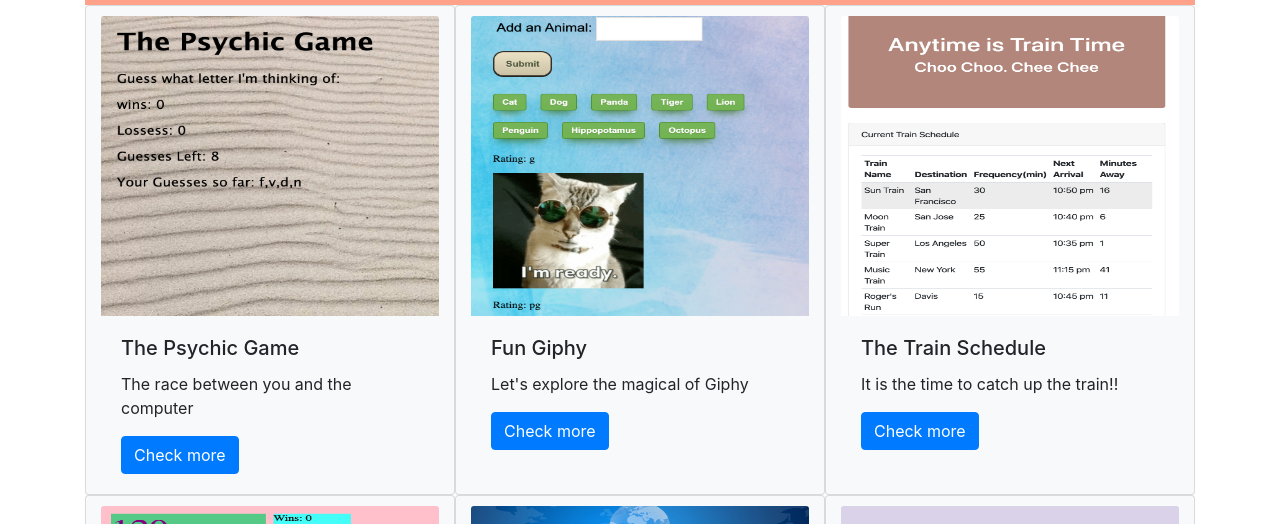
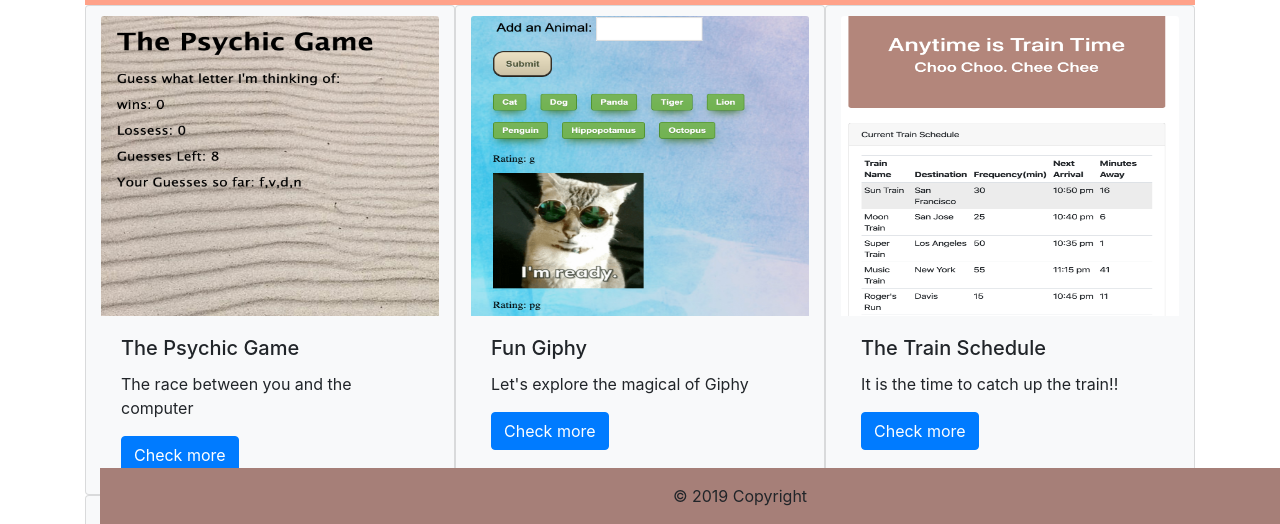
Before and after one commit to littlefish-tech/Portfolio, a website: page public/portfolio.html in a window 1280 px wide. Shown: the part 276-800 px from the top of the page. Drawn offline with nearby package versions, Linux system fonts and the light colour scheme; no server answers.

Commit message:
update css

```diff
--- a/public/css/style.css
+++ b/public/css/style.css
@@ -45,7 +45,10 @@
 
 .page-footer {
     background-color: #A67F78;
-} I’m
+    position: fixed;
+    bottom: 0px;
+    width: 100%;
+}
 .fab {
     color: black;
 }
--- a/public/portfolio.html
+++ b/public/portfolio.html
@@ -144,16 +144,17 @@
               <a href="https://dry-sea-94956.herokuapp.com/" class="btn btn-primary">Check more</a>
             </div>
           </div>
-        </div>
-      </div>
+     </div>
+
   <!-- Footer -->
+
     <footer class="page-footer font-small">
-
+<div class = "container">
       <!-- Copyright -->
       <div class="footer-copyright text-center py-3">© 2019 Copyright
       </div>
       <!-- Copyright -->
-
+    </div>
     </footer>
 
     <!-- Footer -->
```
Also changed, not shown: public/contact.html (+23 -12 lines), README.md.
